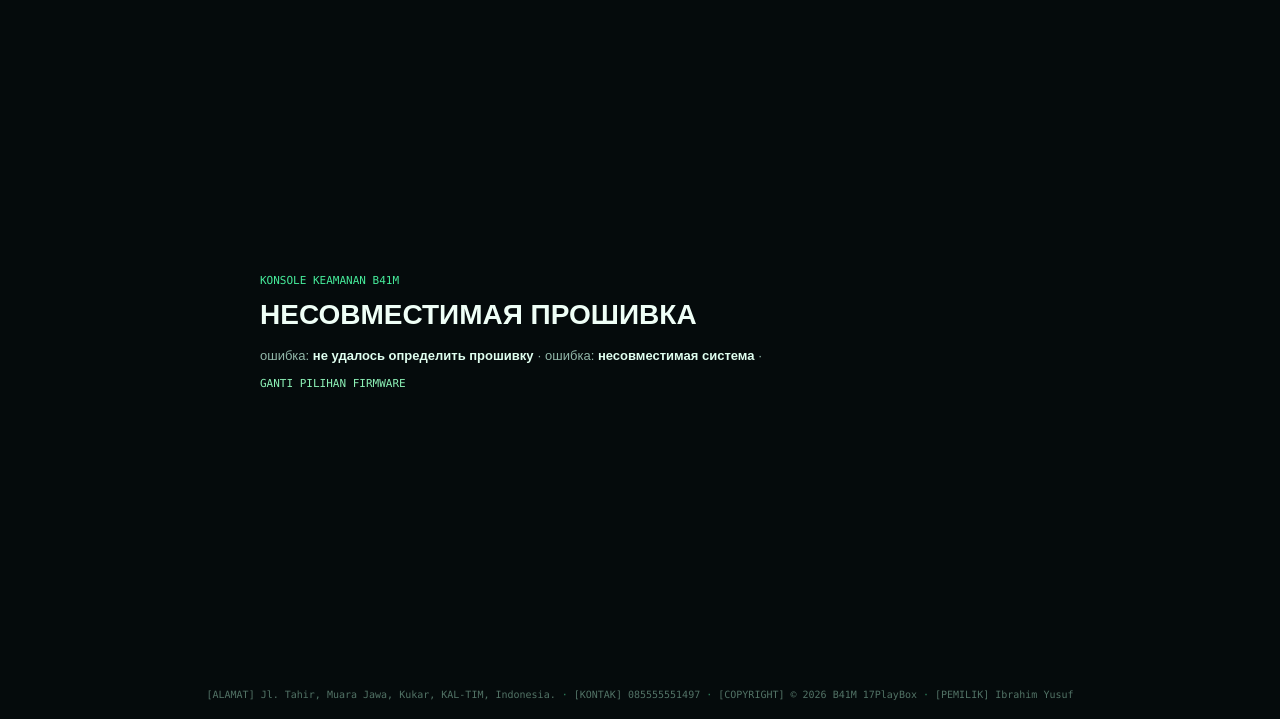
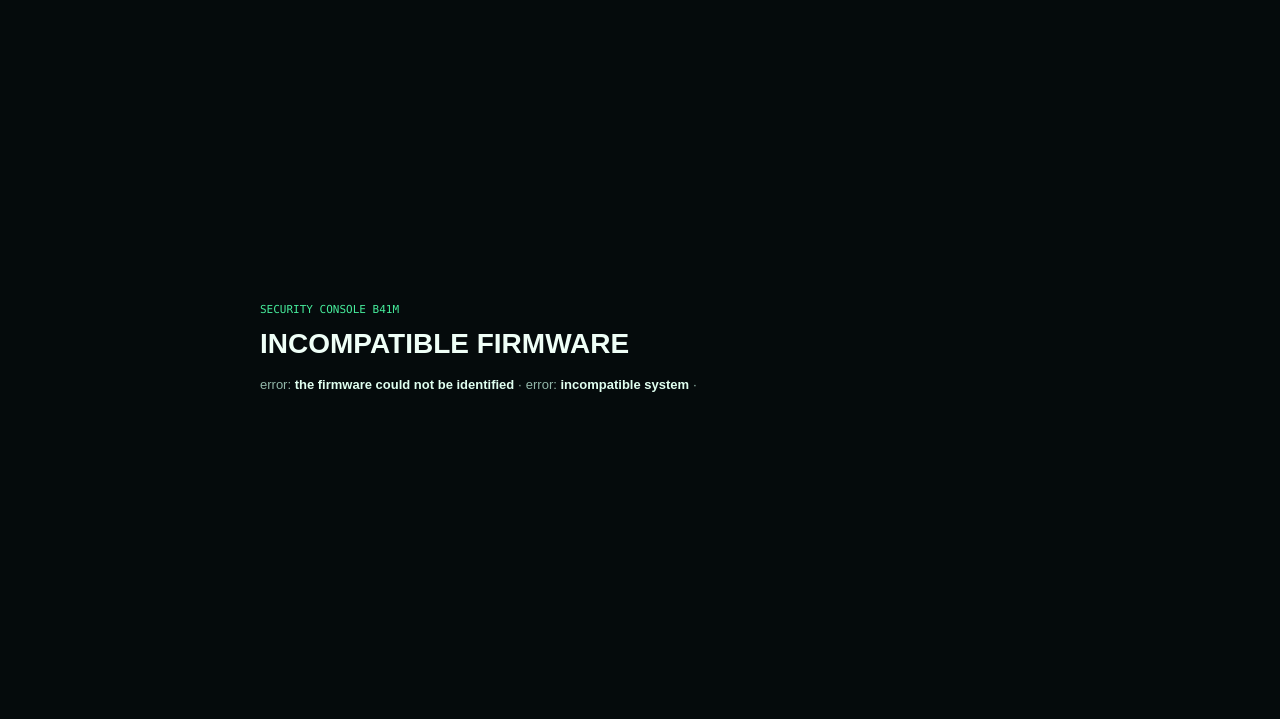
Before and after one commit to sandradavila6232/P12_00S, a plain HTML site: page index.html in a window 1280 px wide. Shown: the part 81-800 px from the top of the page. Drawn offline with Linux system fonts and the light colour scheme.

Commit message:
Add files via upload

```diff
--- a/index.html
+++ b/index.html
@@ -162,53 +162,53 @@ body{
   <section id="wrap">
 
     <div class="eyebrow">
-      KONSOLE KEAMANAN B41M
+      SECURITY CONSOLE B41M
     </div>
 
     <h1 id="state">
-      Mendeteksi firmware...
+      Detecting firmware...
     </h1>
 
     <div id="det"></div>
     <div id="cache"></div>
 
-    <a class="change-choice" href="../index.html?change=1">
-      GANTI PILIHAN FIRMWARE
-    </a>
+    <!-- <a class="change-choice" href="../index.html?change=1"> -->
+      <!-- CHANGE FIRMWARE OPTIONS -->
+    <!-- </a> -->
 
   </section>
 
-  <footer class="footer">
+  <!-- <footer class="footer"> -->
 
-    <div class="footer-info">
-      [ALAMAT]
-      <span class="footer-value">
-        Jl. Tahir, Muara Jawa, Kukar, KAL-TIM, Indonesia.
-      </span>
-    </div>
+    <!-- <div class="footer-info"> -->
+      <!-- [ALAMAT] -->
+      <!-- <span class="footer-value"> -->
+        <!-- Jl. Tahir, Muara Jawa, Kukar, KAL-TIM, Indonesia. -->
+      <!-- </span> -->
+    <!-- </div> -->
 
-    <div class="footer-info">
-      [KONTAK]
-      <span class="footer-value">
-        085555551497
-      </span>
-    </div>
+    <!-- <div class="footer-info"> -->
+      <!-- [KONTAK] -->
+      <!-- <span class="footer-value"> -->
+        <!-- 085555551497 -->
+      <!-- </span> -->
+    <!-- </div> -->
 
-    <div class="footer-info">
-      [COPYRIGHT]
-      <span class="footer-value">
-        © 2026 B41M 17PlayBox
-      </span>
-    </div>
+    <!-- <div class="footer-info"> -->
+      <!-- [COPYRIGHT] -->
+      <!-- <span class="footer-value"> -->
+        <!-- © 2026 B41M 17PlayBox -->
+      <!-- </span> -->
+    <!-- </div> -->
 
-    <div class="footer-info">
-      [PEMILIK]
-      <span class="footer-value">
-        Ibrahim Yusuf
-      </span>
-    </div>
+    <!-- <div class="footer-info"> -->
+      <!-- [PEMILIK] -->
+      <!-- <span class="footer-value"> -->
+        <!-- Ibrahim Yusuf -->
+      <!-- </span> -->
+    <!-- </div> -->
 
-  </footer>
+  <!-- </footer> -->
 
 </main>
 <script>
@@ -242,10 +242,10 @@ body{
     } else {
         why = key + " -- no working bug (lapse ends at 12.02, poops needs 12.50)";
     }
-    detEl.innerHTML = "ошибка: <b>" + (key || "не удалось определить прошивку") + "</b>"
-        + " &middot; ошибка: <b>" + (bug || "несовместимая система") + "</b> &middot; " + why;
+    detEl.innerHTML = "error: <b>" + (key || "the firmware could not be identified") + "</b>"
+        + " &middot; error: <b>" + (bug || "incompatible system") + "</b> &middot; " + why;
 
-    if (!bug) { setState("НЕСОВМЕСТИМАЯ ПРОШИВКА", "bad"); return; }
+    if (!bug) { setState("INCOMPATIBLE FIRMWARE", "bad"); return; }
 
     var target = (bug === "lapse" ? "run_lapse.html" : "run_poops.html")
         + location.search;
```
Also changed, not shown: run_lapse.html (+27 -27 lines).
